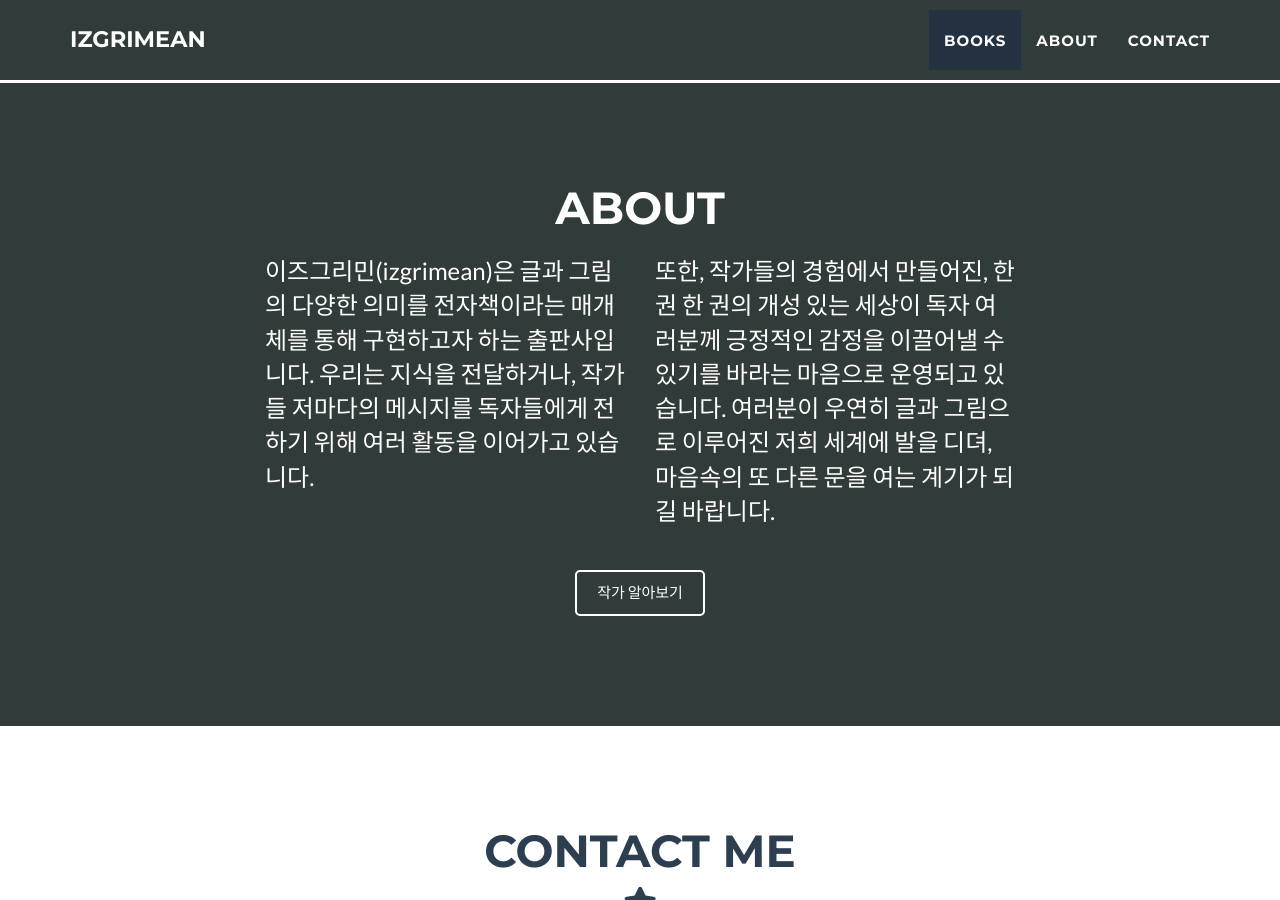
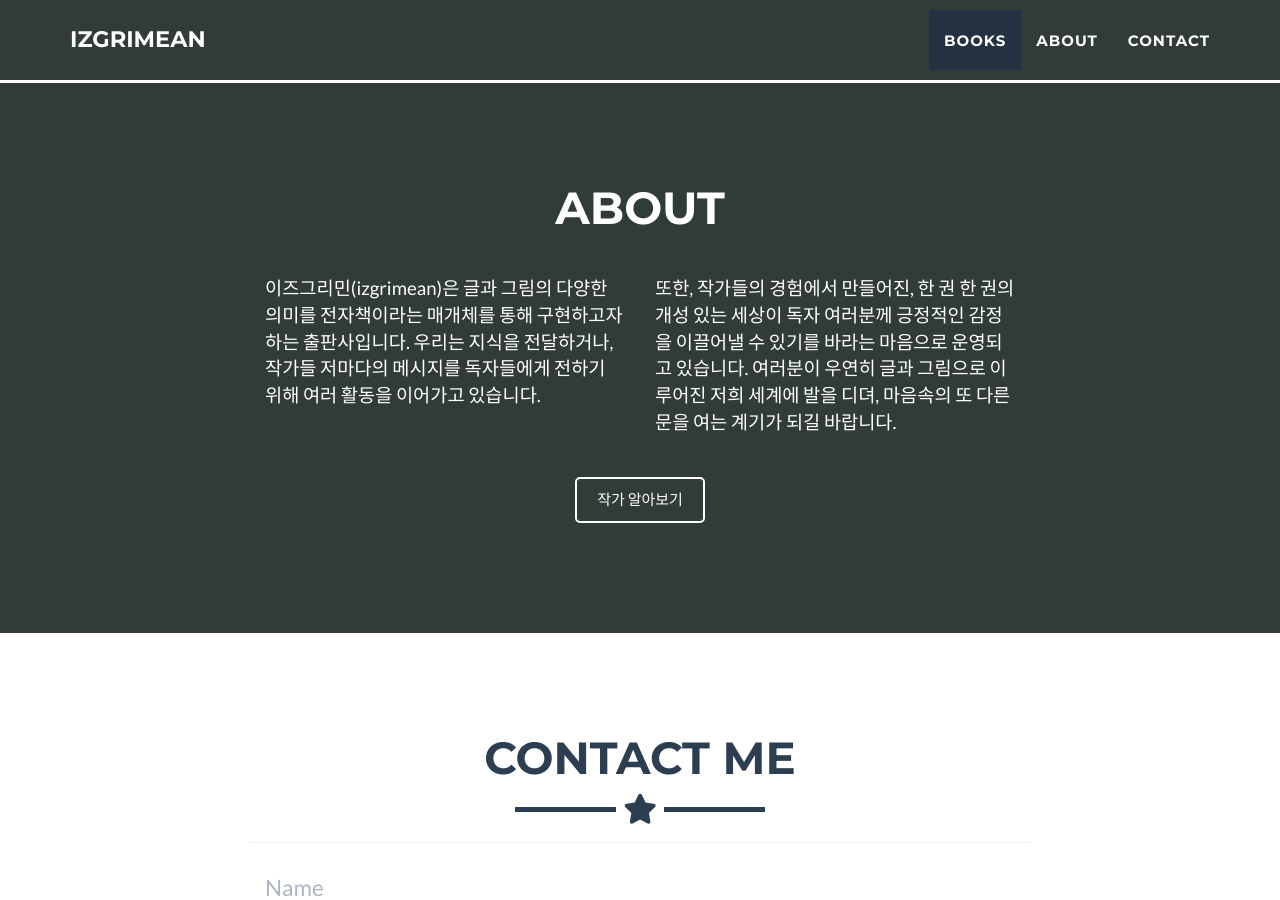
Before and after one commit to izgrimean/izgrimean.github.io, a Jekyll site: the page built from _posts/2014-07-18-project-1.markdown, in a window 1280 px wide and 900 px high, scrolled down 1309 px. Built offline with Jekyll 4.4.1, drawn with Linux system fonts in a browser that asks for light colours.

Commit message:
Update about.html

```diff
--- a/_includes/about.html
+++ b/_includes/about.html
@@ -9,13 +9,14 @@
     </div>
 
     <br/>
+    <br/>
     <div class="row">
       <div class="col-lg-4 col-lg-offset-2">
-        <p style="font-size: 18pt;">이즈그리민(izgrimean)은 글과 그림의 다양한 의미를 전자책이라는 매개체를 통해 구현하고자 하는 출판사입니다.
+        <p style="font-size: 14pt;">이즈그리민(izgrimean)은 글과 그림의 다양한 의미를 전자책이라는 매개체를 통해 구현하고자 하는 출판사입니다.
           우리는 지식을 전달하거나, 작가들 저마다의 메시지를 독자들에게 전하기 위해 여러 활동을 이어가고 있습니다. </p>
       </div>
       <div class="col-lg-4">
-        <p style="font-size: 18pt;">또한, 작가들의 경험에서 만들어진, 한 권 한 권의 개성 있는 세상이 독자 여러분께 긍정적인 감정을 이끌어낼 수 있기를 바라는 마음으로 운영되고 있습니다.
+        <p style="font-size: 14pt;">또한, 작가들의 경험에서 만들어진, 한 권 한 권의 개성 있는 세상이 독자 여러분께 긍정적인 감정을 이끌어낼 수 있기를 바라는 마음으로 운영되고 있습니다.
           여러분이 우연히 글과 그림으로 이루어진 저희 세계에 발을 디뎌, 마음속의 또 다른 문을 여는 계기가 되길 바랍니다.</p>
       </div>
       <!--
```
